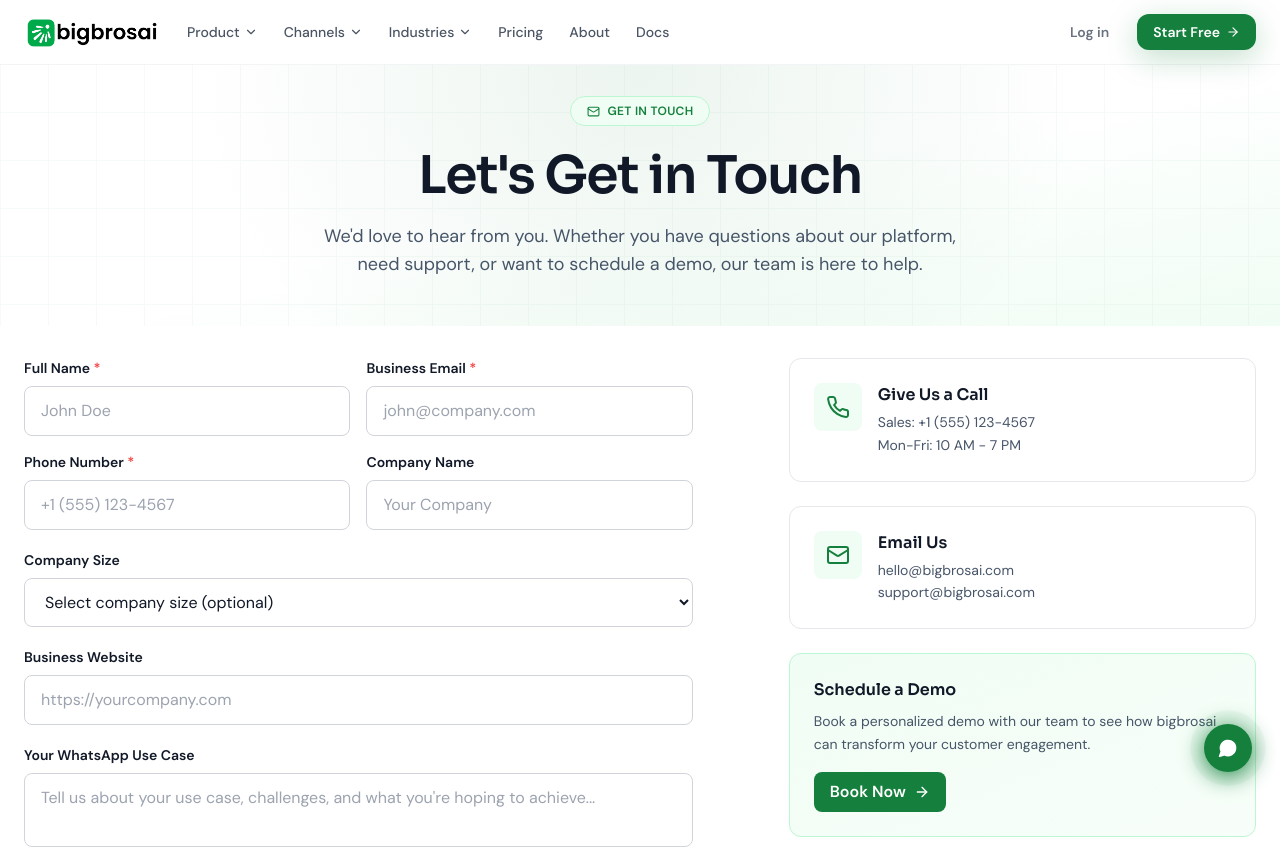
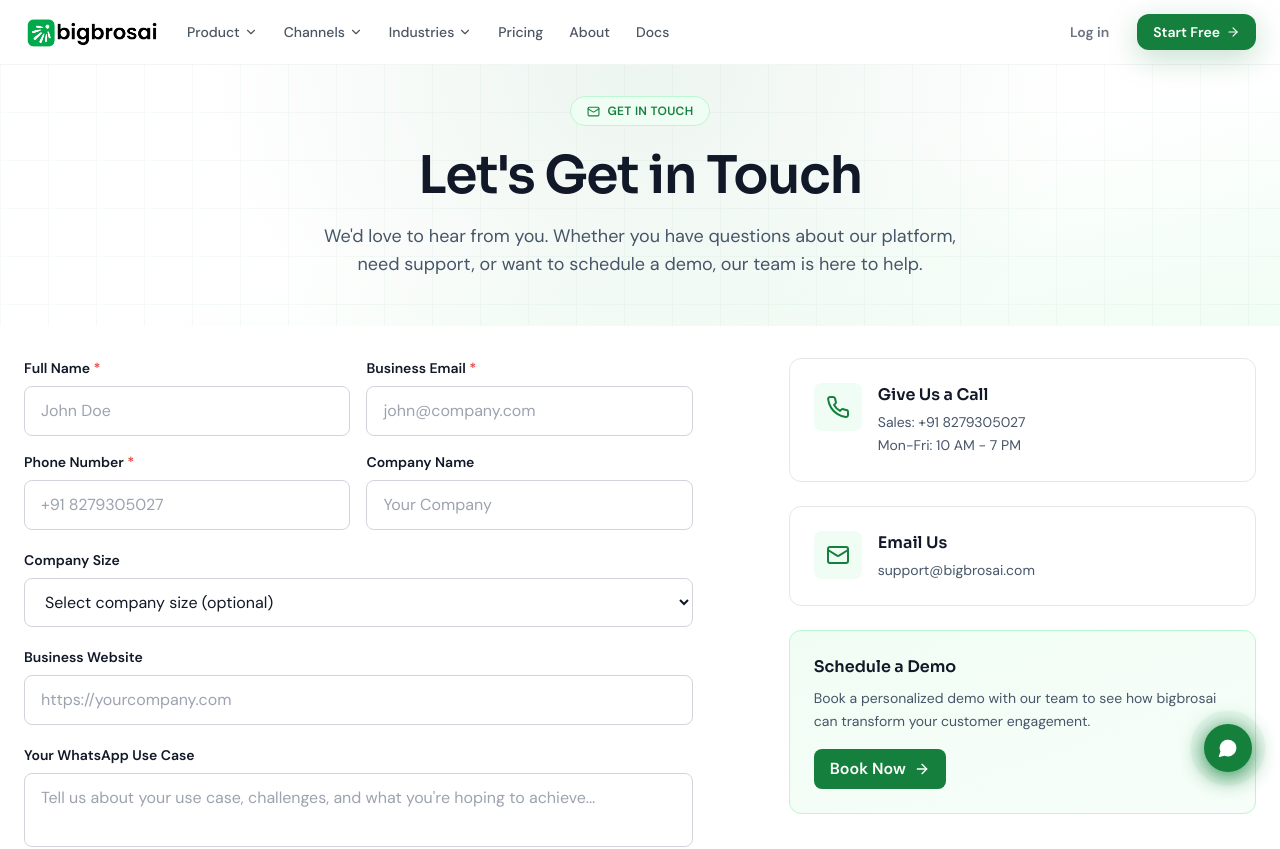
Before and after one commit to BigBrosAI/bigbrosai-landing-website, a Next.js app: page /contact-us in a window 1280 px wide. Shown: the top 849 px of the page. Built offline with nearby package versions, Linux system fonts and the light colour scheme.

Commit message:
add meeting link

```diff
--- a/src/app/contact-us/page.tsx
+++ b/src/app/contact-us/page.tsx
@@ -94,12 +94,12 @@ export default function ContactPage() {
     {
       icon: Phone,
       title: "Give Us a Call",
-      details: ["Sales: +1 (555) 123-4567", "Mon-Fri: 10 AM - 7 PM"],
+      details: ["Sales: +91 8279305027", "Mon-Fri: 10 AM - 7 PM"],
     },
     {
       icon: Mail,
       title: "Email Us",
-      details: ["hello@bigbrosai.com", "support@bigbrosai.com"],
+      details: ["support@bigbrosai.com"],
     },
   ];
 
@@ -239,7 +239,7 @@ export default function ContactPage() {
                         ? "border-red-500 focus:border-red-500 focus:ring-red-500/20"
                         : "border-gray-300 focus:border-brand-700 focus:ring-brand-700/20"
                     }`}
-                    placeholder="+1 (555) 123-4567"
+                    placeholder="+91 8279305027"
                   />
                   {errors.phone && (
                     <p className="text-xs text-red-500 mt-1.5 flex items-center gap-1">
@@ -413,7 +413,7 @@ export default function ContactPage() {
             })}
             {/* Calendly Appointment Section */}
             <a
-              href="https://calendly.com/d/33t-6fj-rsq"
+              href="https://calendly.com/founderbbai/30min"
               target="_blank"
               rel="noopener noreferrer"
               className="block p-6 bg-gradient-to-br from-brand-50 to-brand-50/50 rounded-xl border border-brand-200 hover:border-brand-300 hover:shadow-md transition-all duration-300 group"
```
